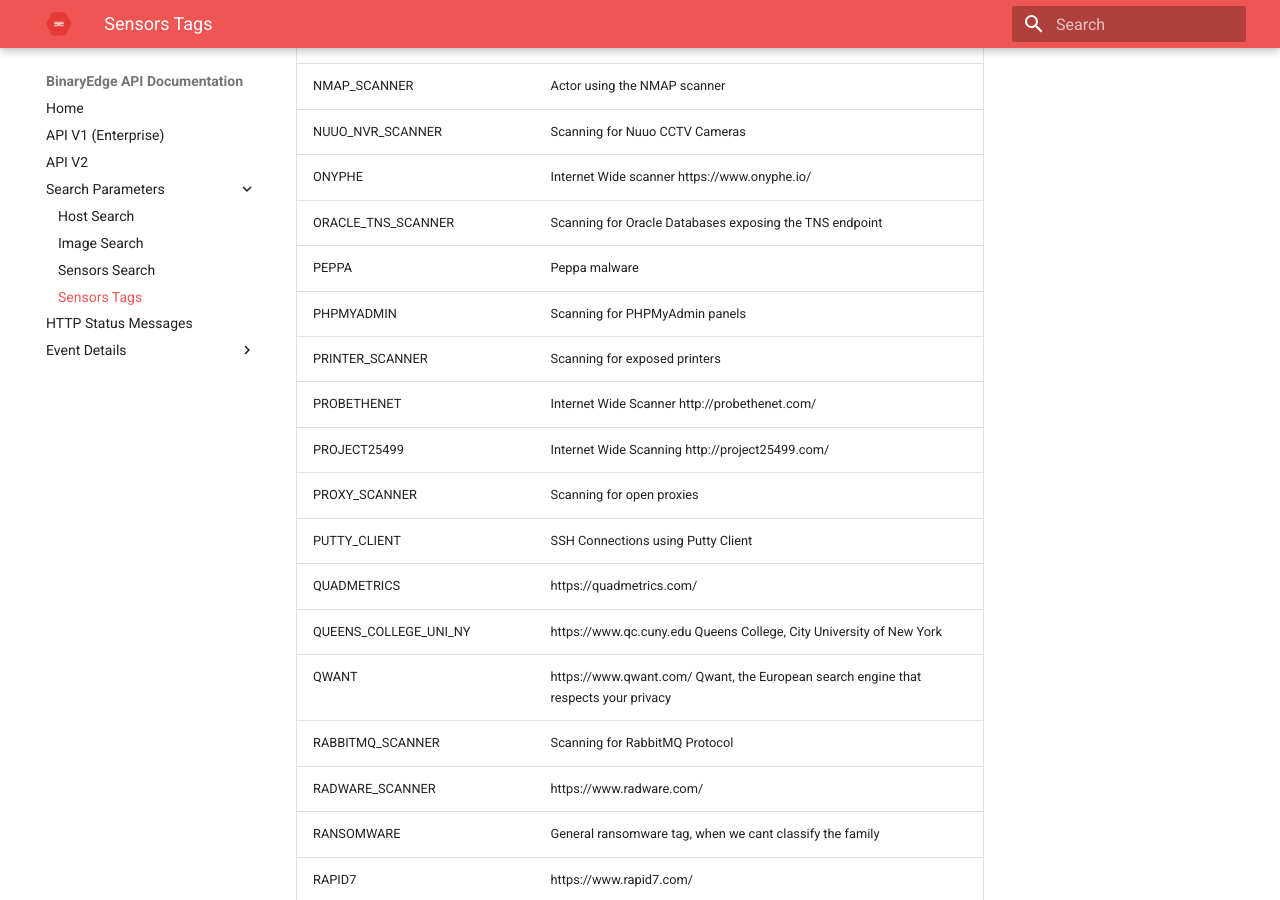
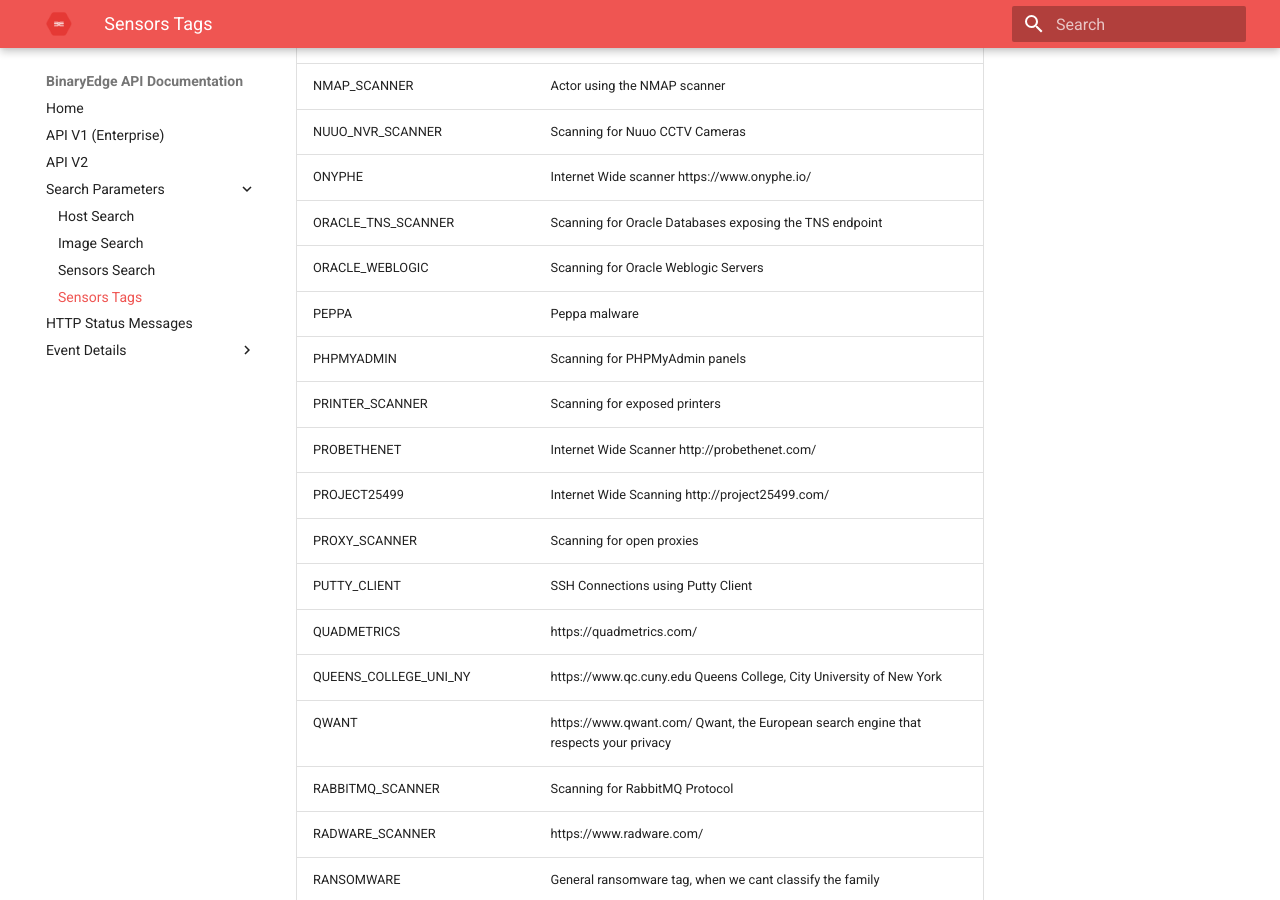
Before and after one commit to igama/docs.binaryedge.io, an MkDocs documentation site: the page built from docs/sensors-tags.md, in a window 1280 px wide and 900 px high, scrolled down 4518 px. Built offline with MkDocs 1.6.1 and Material for MkDocs 9.7.7, drawn with Linux system fonts in a browser that asks for light colours.

Commit message:
Update sensors-tags.md

```diff
--- a/docs/sensors-tags.md
+++ b/docs/sensors-tags.md
@@ -91,6 +91,7 @@
  | NUUO_NVR_SCANNER | Scanning for Nuuo CCTV Cameras |
  | ONYPHE | Internet Wide scanner https://www.onyphe.io/ |
  | ORACLE_TNS_SCANNER | Scanning for Oracle Databases exposing the TNS endpoint |
+ | ORACLE_WEBLOGIC | Scanning for Oracle Weblogic Servers |
  | PEPPA | Peppa malware |
  | PHPMYADMIN | Scanning for PHPMyAdmin panels  |
  | PRINTER_SCANNER | Scanning for exposed printers |
```
